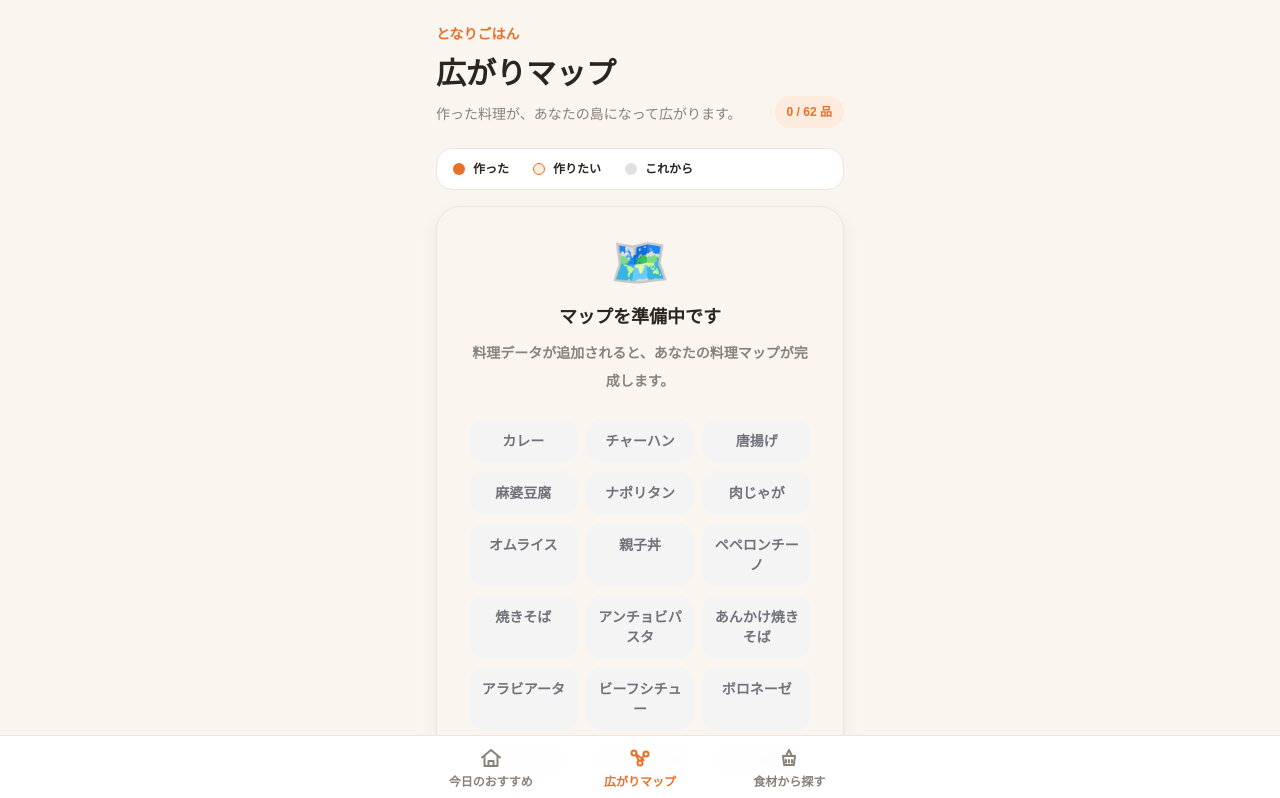
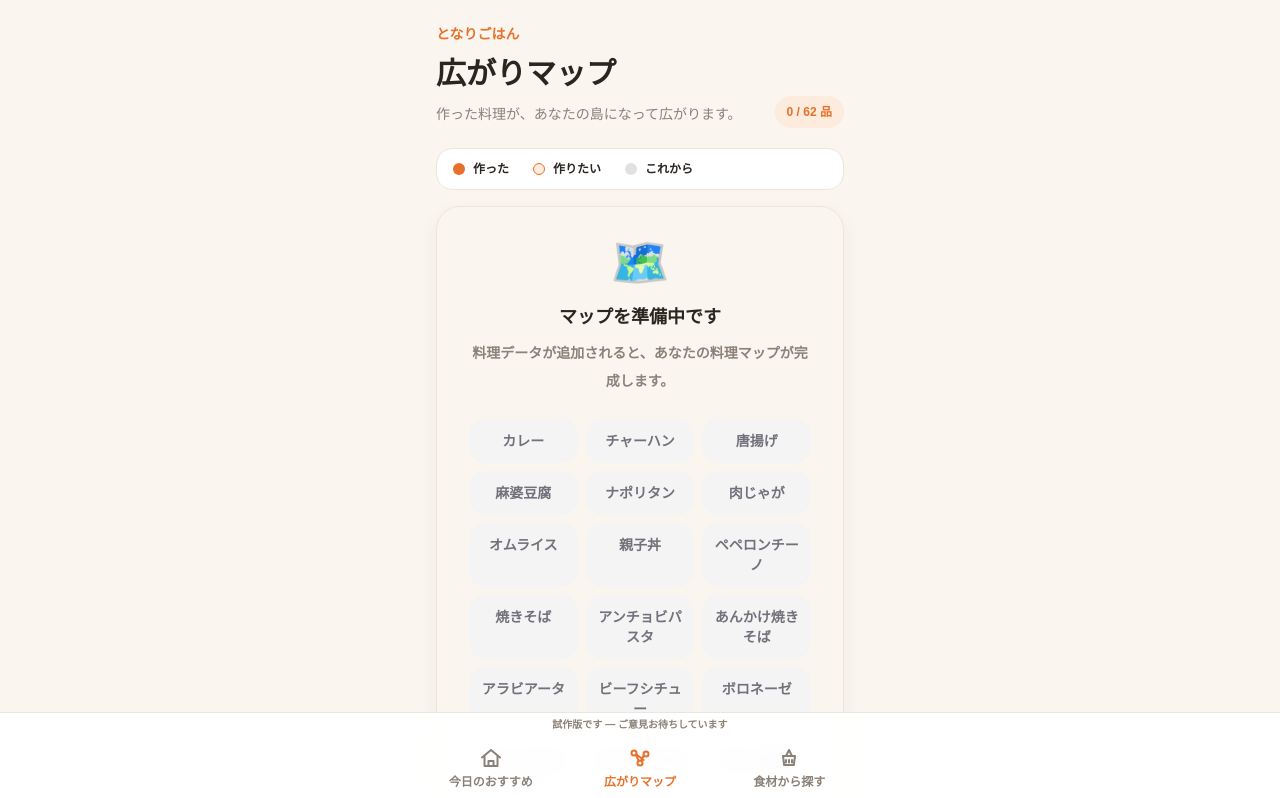
Before and after one commit to ijiknyuju-hub/tonari-app, a Next.js app: page /map in a window 1280 px wide. Shown: the top 798 px of the page. Built offline with nearby package versions, Linux system fonts and the light colour scheme.

Commit message:
feat: add prototype notice to bottom nav
Show "試作版です" note above the bottom navigation tabs,
completing the ad-ready polish requirements (goal 010).

```diff
--- a/components/mvp/BottomNav.tsx
+++ b/components/mvp/BottomNav.tsx
@@ -14,6 +14,9 @@ export default function BottomNav() {
 
   return (
     <nav className="fixed inset-x-0 bottom-0 z-40 border-t border-[var(--tn-border)] bg-white/95 pb-[env(safe-area-inset-bottom)] backdrop-blur">
+      <p className="py-1 text-center text-[10px] font-bold" style={{ color: 'var(--tn-text-sub)' }}>
+        試作版です — ご意見お待ちしています
+      </p>
       <div className="mx-auto grid max-w-md grid-cols-3">
         {ITEMS.map((item) => {
           const active = pathname === item.href
```
